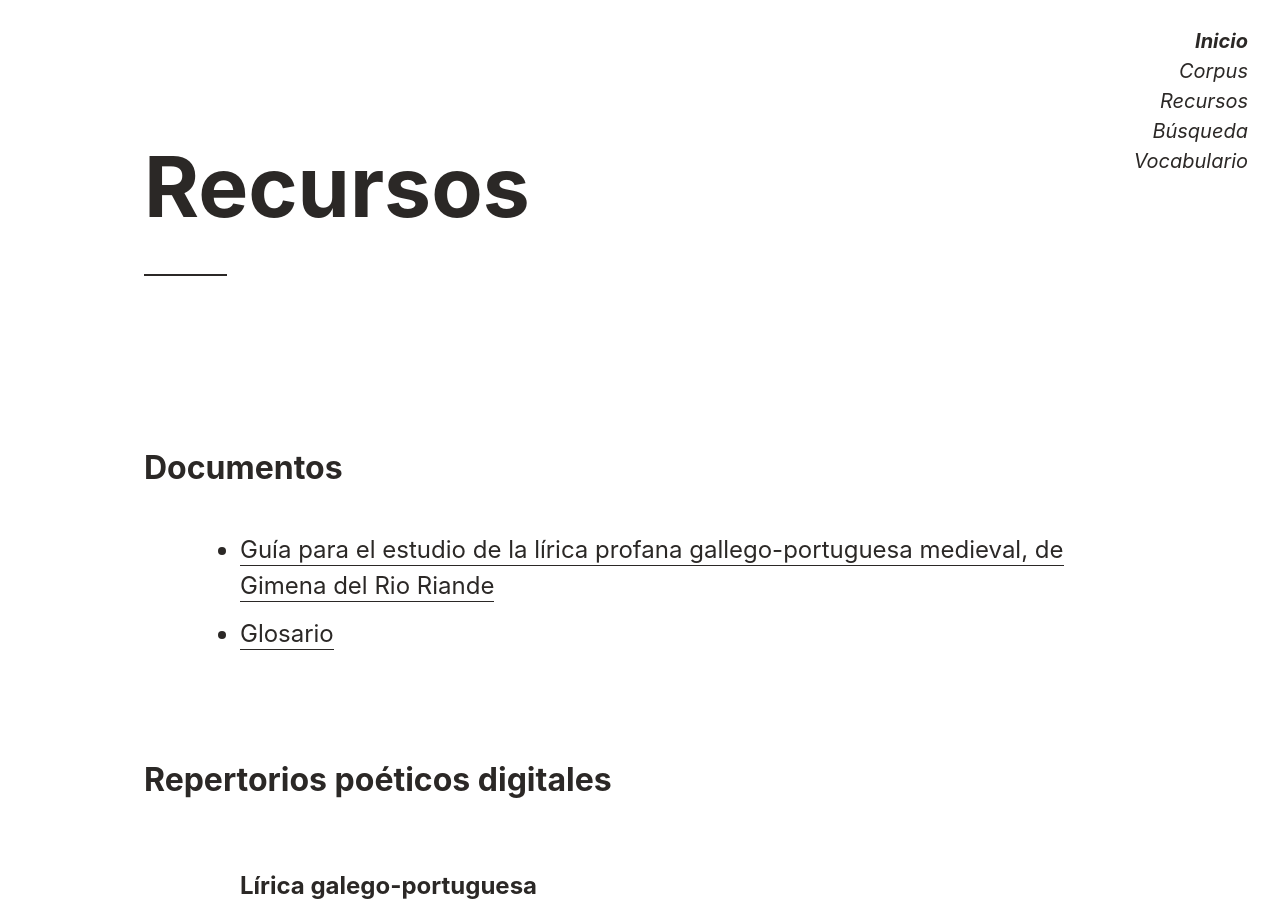
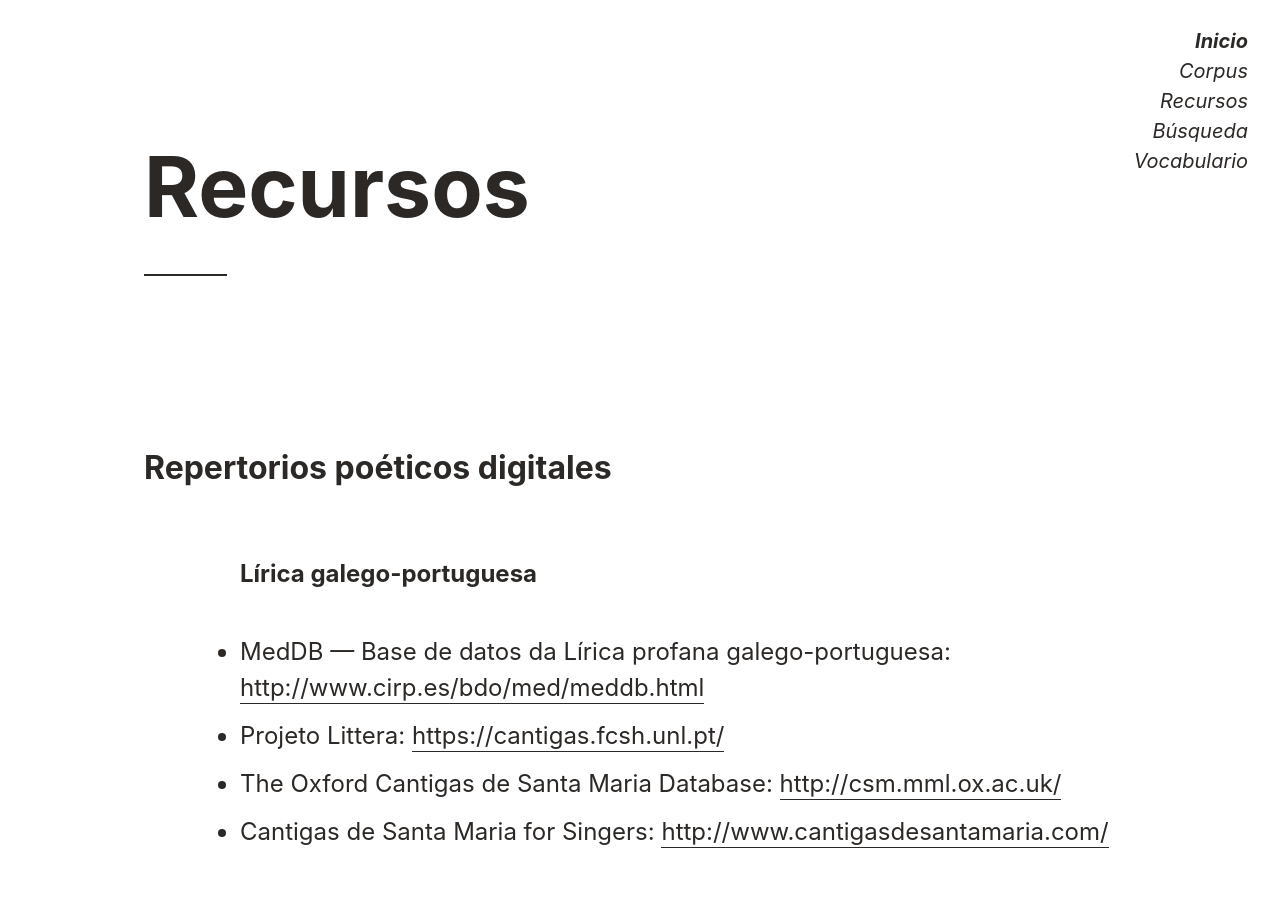
Before and after one commit to hdlabconicet/Poesia-Medieval, a Jekyll site: the page built from recursos.md, in a window 1280 px wide and 900 px high. Built offline with Jekyll 4.4.1, drawn with Linux system fonts in a browser that asks for light colours; nearby versions of some CDN libraries; comment, search, counter and statistics services are not loaded.

Commit message:
quito glosario y guia de los recursos

```diff
--- a/recursos.md
+++ b/recursos.md
@@ -3,19 +3,6 @@ layout: page
 title: Recursos
 permalink: /recursos/
 ---
-
-## Documentos
-
-<div class="container mx-auto px-2 py-2">
-        <div class="py-2 mb-2 prose">
-          <ul>
-
-<li><a href="\Poesia-Medieval\assets\recursos\guialirica.docx" target="_blank">Guía para el estudio de la lírica profana gallego-portuguesa medieval, de Gimena del Rio Riande</a></li>
-<li><a href="\Poesia-Medieval\assets\recursos\glosario.ods" target="_blank">Glosario</a></li>
-
-          </ul>
-        </div>
-      </div>
 
 
 ## Repertorios poéticos digitales
```
